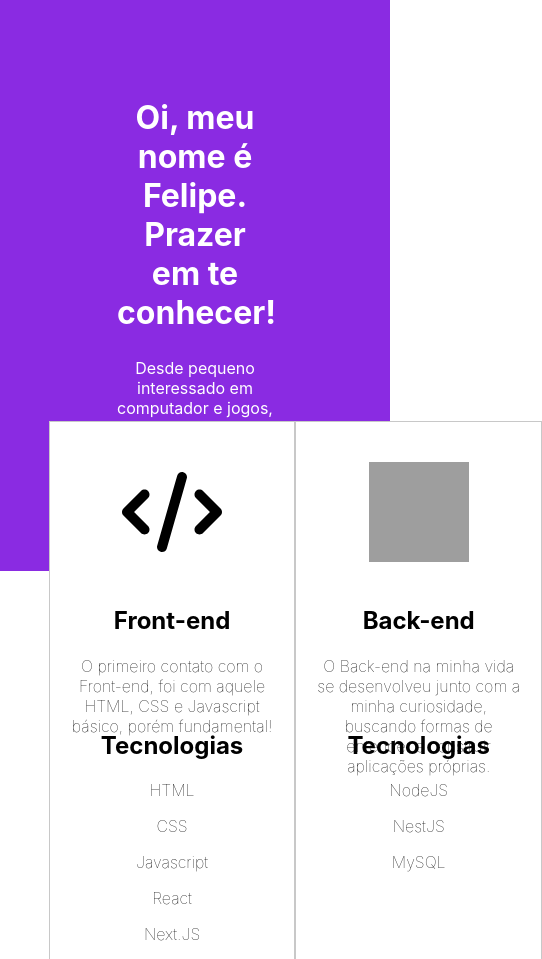
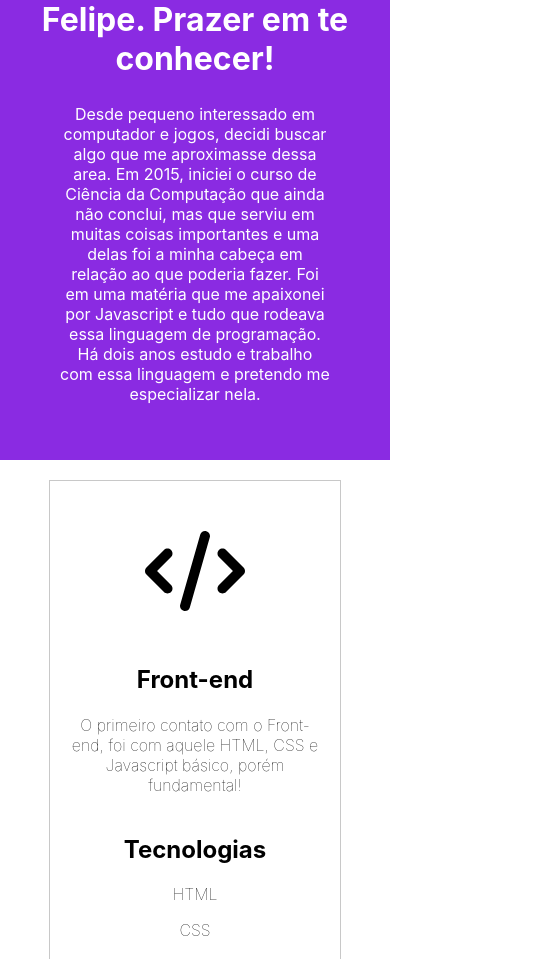
Before and after one commit to FelipeHFO/portfolio, a Next.js app: page /pt-br in a window 390 px wide. Shown: the part 1041-2000 px from the top of the page, 542 px wide, since content can reach past the window. Built offline with nearby package versions, Linux system fonts and the light colour scheme; grey boxes are pictures that could not be loaded.

Commit message:
feat: adicionado responsividade a pagina

```diff
--- a/pages/pt-br/index.tsx
+++ b/pages/pt-br/index.tsx
@@ -6,6 +6,7 @@ import LogoButton from '../../src/components/LogoButton/LogoButton';
 import Image from 'next/image';
 import SkillsCard from '../../src/components/SkillsCard/SkillsCard';
 import SocialNetworksCard from '../../src/components/SocialNetworksCard/SocialNetworksCard';
+import Link from 'next/link';
 
 const skills = [
   {
@@ -126,9 +127,22 @@ const Home: NextPage = (language) => {
               )}
             </div>
         </section>
+
+        <section className={styles.contact_section}>
+            <div className={styles.contact_container}>
+              <h1>Quer iniciar um projeto?</h1>
+              <p>Qualquer ideia é bem vinda e não importa seu nível na programação!</p>
+              <Link href="https://api.whatsapp.com/send?phone=5535984249391" passHref>
+                <a href="/" target="_blank" className={styles.contact_button}>
+                  Bora conversar!
+                </a>
+              </Link>
+            </div>
+        </section>
       </main>
 
       <footer className={styles.footer}>
+        <span>© 2022 Felipe Henrique | Todos os direitos reservados.</span>
       </footer>
     </div>
   )
--- a/src/components/LanguageSelection/LanguageSelection.module.css
+++ b/src/components/LanguageSelection/LanguageSelection.module.css
@@ -4,7 +4,7 @@
     align-items: center;
     position: relative;
     width: 130px;
-    background-color: rgb(230, 230, 230);
+    background-color: transparent;
     border: 1px solid black;
     border-radius: 30px;
     cursor: pointer;
@@ -15,7 +15,7 @@
     top: 35px;
     width: 130px;
     height: auto;
-    background-color: rgb(230, 230, 230);
+    background-color: transparent;
     border: 1px solid black;
     list-style: none;
     padding: 0;
--- a/src/components/SkillsCard/SkillsCard.module.css
+++ b/src/components/SkillsCard/SkillsCard.module.css
@@ -12,8 +12,6 @@
 
 .title_container {
     height: 105px;
-    min-height: 105px;
-    max-height: 105px;
 }
 
 .title {
@@ -26,6 +24,16 @@
 
 .tech_container {
     height: 260px;
-    min-height: 260px;
-    max-height: 260px;
 }
+
+@media (min-width: 320px) AND (max-width: 480px) {
+    .container {
+        width: 100%;
+        height: auto;
+        margin: 20px auto;
+    }
+
+    .title_container {
+        height: 150px;
+    }
+}
--- a/src/components/SocialNetworksCard/SocialNetworksCard.module.css
+++ b/src/components/SocialNetworksCard/SocialNetworksCard.module.css
@@ -1,3 +1,9 @@
 .btn_social_network {
   margin: 50px;
 }
+
+@media (min-width: 320px) AND (max-width: 480px) {
+  .btn_social_network {
+    display: block;
+  }
+}
--- a/styles/Home.module.css
+++ b/styles/Home.module.css
@@ -1,7 +1,3 @@
-.container {
-
-}
-
 .header {
     display: flex;
     height: 100px;
@@ -11,7 +7,7 @@
 
 .main {
     text-align: center;
-    padding-top: 100px;
+    padding-top: 40px;
 }
 
 .person_title {
@@ -64,6 +60,83 @@
     margin: 50px auto;
 }
 
+.contact_section {
+    display: flex;
+    align-items: center;
+    height: 400px;
+    background-color: blueviolet;
+    margin: 150px auto;
+}
+
+.contact_container {
+    display: flex;
+    flex-wrap: wrap;
+    justify-content: space-between;
+    align-items: center;
+    width: 70%;
+    color: white;
+    margin: 0 auto;
+    padding: 50px;
+    border-radius: 20px;
+    border: 2px solid white;
+}
+
+.contact_button {
+    font-weight: bold;
+    padding: 10px;
+    border-radius: 10px;
+    border: 1px solid white;
+    transition-property: all;
+    transition-duration: 0.4s;
+    transition-timing-function: ease;
+}
+
+.contact_button:hover {
+    color: blueviolet;
+    background-color: white;
+    border: 1px solid white;
+}
+
 .footer {
+    font-size: 14px;
+    text-align: center;
+    padding: 5px 0;
+}
 
+
+@media (min-width: 320px) AND (max-width: 480px) {
+    .intro_section {
+        height: auto;
+        padding: 40px 20px;
+    }
+
+    .intro_section p {
+        padding: 0px 40px;
+    }
+
+    .person_title {
+        margin: 10px 20px;
+    }
+
+    .person_subtitle {
+        margin: 20px 20px;
+    }
+
+    .skills_section {
+        position: static;
+        flex-direction: column;
+    }
+
+    .social_section {
+        padding: 40px 20px;
+    }
+
+    .contact_section {
+        margin: 0;
+    }
+
+    .contact_container {
+        flex-direction: column;
+        align-content: space-around;
+    }
 }
```
